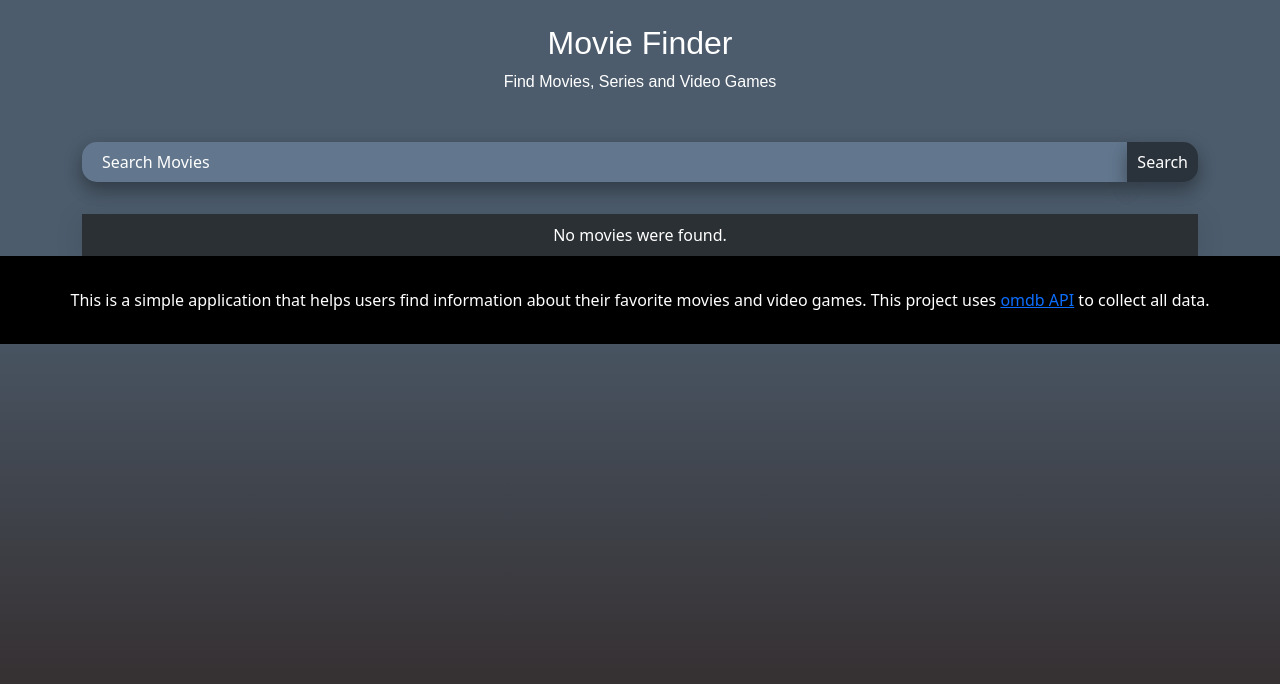
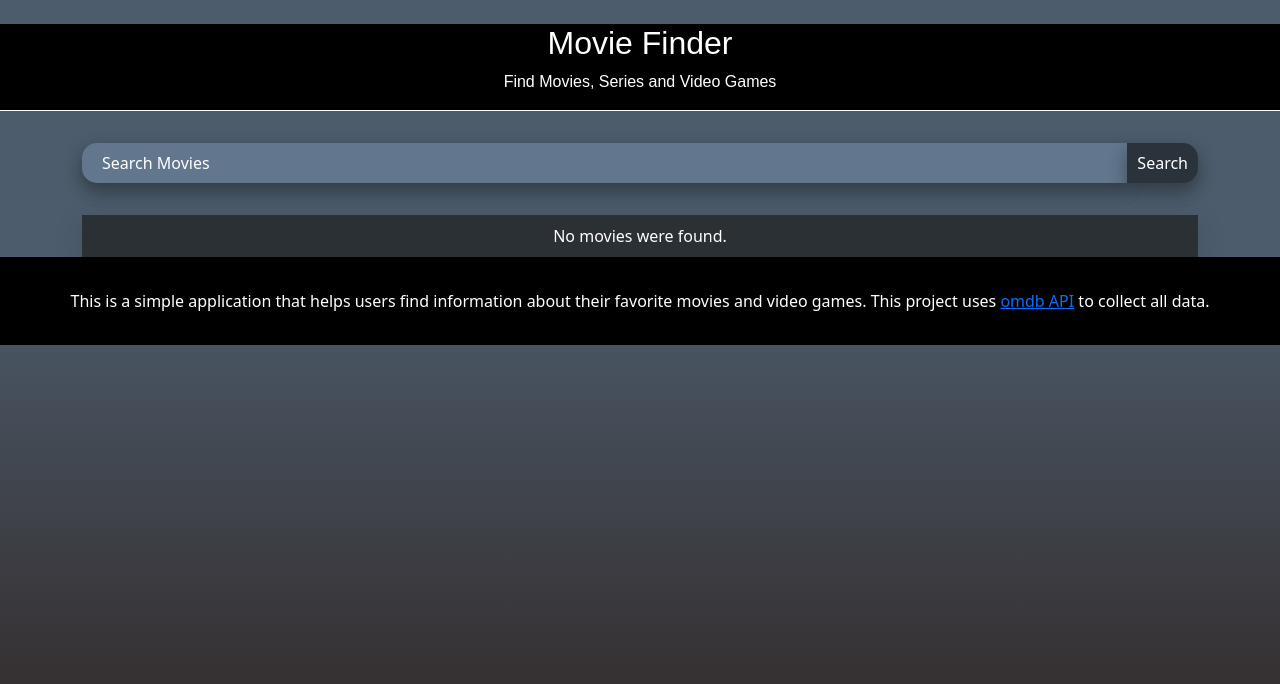
Before and after one commit to Conkolokythas/movie-finder, a React (Create React App) app: page / in a window 1280 px wide. Shown: the top 684 px of the page. Built offline with nearby package versions, Linux system fonts and the light colour scheme; a web font is replaced by a local one.

Commit message:
Style changes

```diff
--- a/public/index.html
+++ b/public/index.html
@@ -28,12 +28,13 @@
   </head>
   <body id="body">
     <noscript>You need to enable JavaScript to run this app.</noscript>
-    <div class="container">
 
     <header class="top">
     <h2>Movie Finder</h2>
     <p>Find Movies, Series and Video Games</p>
   </header>
+
+  <div class="container">
 
 
     <div id="root"></div>
--- a/src/App.css
+++ b/src/App.css
@@ -15,6 +15,8 @@ body {
   font-weight: 400;
   font-style: normal;
   margin-top: 1.5rem;
+  background-color: #000000;
+  border-bottom: 1px solid #fefefe;
 }
 
 .flex {
```
